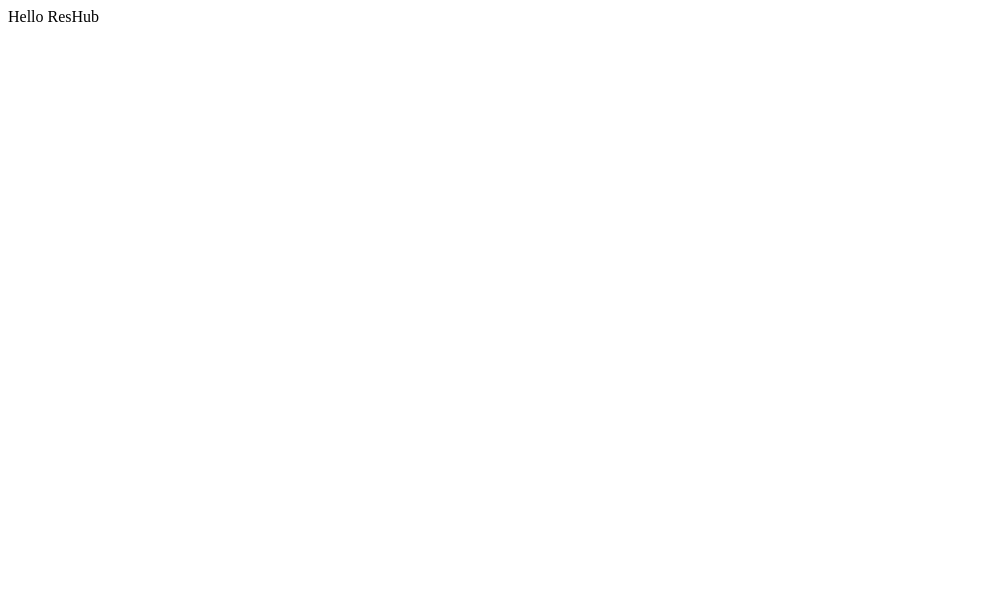
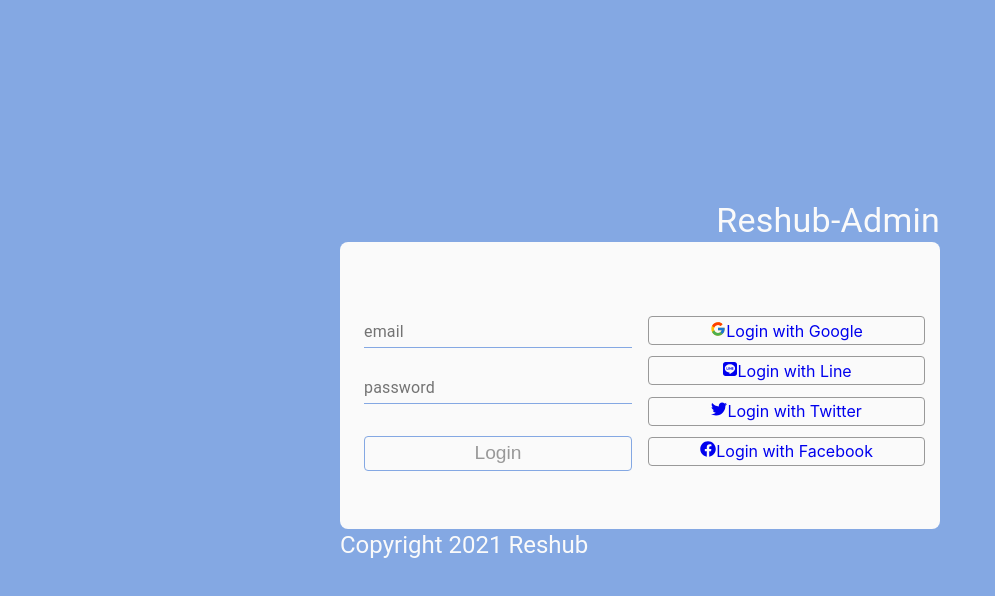
Before and after one commit to reservation-hub/reshub, a React (Create React App) app in the folder app/client/: page / in a window 1280 px wide. Shown: the top 596 px of the page, without its empty margins (0-995 px from the left). Built offline with nearby package versions, Linux system fonts and the light colour scheme.

Commit message:
add loginPage

```diff
--- a/app/client/package.json
+++ b/app/client/package.json
@@ -9,9 +9,7 @@
     "@testing-library/user-event": "^12.1.10",
     "axios": "^0.21.1",
     "moment": "^2.29.1",
-    "node-sass": "^6.0.1",
     "react": "^17.0.2",
-    "react-bootstrap": "^1.6.1",
     "react-dom": "^17.0.2",
     "react-icons": "^4.2.0",
     "react-paginate": "^7.1.3",
--- a/app/client/src/App.js
+++ b/app/client/src/App.js
@@ -1,11 +1,10 @@
 import React from 'react'
+import Auth from './pages/auth/Auth'
 
 function App() {
 
   return (
-    <div className="App">
-      Hello ResHub
-    </div>
+    <Auth />
   )
 }
 
--- /dev/null
+++ b/app/client/src/components/CommonStyle.js
@@ -0,0 +1,47 @@
+import { makeStyles } from '@material-ui/core/styles'
+
+const CommonStyle = makeStyles({
+  h255: {
+    height: '255px'
+  },
+  mt1: {
+    marginTop: '1rem'
+  },
+  mb1: {
+    marginBottom: '1rem'
+  },
+  mb2: {
+    marginBottom: '2rem'
+  },
+  bc: {
+    position: 'absolute',
+    top: '25%',
+    left: '25%',
+    right: '25%'
+  },
+  b1: {
+    width: '100%',
+    padding: '.32rem',
+    fontSize: '1.2rem',
+    border: '1px solid #84A8E3',
+    borderRadius: '.25rem',
+    backgroundColor: '#fafafa',
+    cursor: 'pointer',
+    color: '#999',
+    '&:hover': {
+      color: '#fafafa',
+      backgroundColor: '#84A8E3',
+      transition: '.3s ease'
+    }
+  },
+  a1: {
+    width: '100%',
+    marginTop: '.6888rem',
+    padding: '.2255rem',
+    border: '1px solid #999',
+    borderRadius: '.25rem',
+    textDecoration: 'none'
+  }
+})
+
+export default CommonStyle
--- /dev/null
+++ b/app/client/src/components/auth/LoginForm.js
@@ -0,0 +1,122 @@
+import React from 'react'
+import {
+  Grid,
+  Container,
+  TextField,
+  Typography
+} from '@material-ui/core'
+import { FcGoogle } from 'react-icons/fc'
+import {
+  FaFacebook,
+  FaTwitter,
+  FaLine
+} from 'react-icons/fa'
+// import { Link } from 'react-router-dom'
+import LoginStyle from './LoginStyle'
+import CommonStyle from '../CommonStyle'
+
+const Login = ({ value, setValue }) => {
+
+  const login = LoginStyle()
+  const common = CommonStyle()
+
+  return (
+    <main className={ login.loginRoot }>
+      <div className={ common.bc }>
+        {/* header area */}
+        <Container
+          maxWidth='sm'
+          align='right'
+          className={login.headerFooter}
+        >
+          <Typography variant='h4'>
+            Reshub-Admin
+          </Typography>
+        </Container>
+        {/* main contents */}
+        <Container maxWidth='sm'className={ login.formBox }>
+          <Grid
+            container
+            alignItems='center'
+            spacing={ 2 }
+            className={ common.h255 }
+          >
+            <Grid item xs>
+              <form>
+                <TextField
+                  label='email'
+                  name='email'
+                  autoComplete='off'
+                  placeholder='Enter Email'
+                  value={ value.email }
+                  onChange={ setValue }
+                  className={ login.input }
+                  fullWidth
+                />
+                <TextField
+                  label='password'
+                  name='password'
+                  type='password'
+                  autoComplete='off'
+                  placeholder='Enter Password'
+                  value={ value.password }
+                  onChange={ setValue }
+                  className={
+                    login.public +
+                    ' ' +
+                    login.input
+                  }
+                  fullWidth
+                />
+                <button className={ common.b1 }>
+                  Login
+                </button>
+              </form>
+            </Grid>
+            <Grid
+              container
+              item
+              xs
+              align='center'
+              direction='column'
+            >
+              <a href='#' className={ common.a1 }>
+                <span>
+                  { <FcGoogle /> }
+                </span>
+                <span>
+                  Login with Google
+                </span>
+              </a>
+              <a href='#' className={ common.a1 }>
+                <span>
+                  { <FaLine /> }
+                </span>
+                Login with Line
+              </a>
+              <a href='#' className={ common.a1 }>
+                { <FaTwitter /> }
+                Login with Twitter
+              </a>
+              <a href='#' className={ common.a1 }>
+                { <FaFacebook /> }
+                Login with Facebook
+              </a>
+            </Grid>
+          </Grid>
+        </Container>
+        {/* footer area */}
+        <Container
+          maxWidth='sm'
+          className={login.headerFooter}
+        >
+          <Typography variant='h5'>
+            Copyright 2021 Reshub
+          </Typography>
+        </Container>
+      </div>
+    </main>
+  )
+}
+
+export default Login
--- /dev/null
+++ b/app/client/src/components/auth/LoginStyle.js
@@ -0,0 +1,29 @@
+import { makeStyles } from '@material-ui/core/styles'
+
+const LoginStyle = makeStyles({
+  loginRoot: {
+    height: '100vh',
+    position: 'relative',
+    backgroundColor: '#84A8E3'
+  },
+  headerFooter: {
+    padding: '0',
+    color: '#FAFAFA'
+  },
+  formBox: {
+    padding: '1.5rem',
+    borderRadius: '.5rem',
+    backgroundColor: '#FAFAFA'
+  },
+  public: {
+    marginTop: '.5rem',
+    marginBottom: '2rem'
+  },
+  input: {
+    '& .MuiInput-underline:before': {
+      borderBottom: '1px solid #84A8E3'
+    }
+  }
+})
+
+export default LoginStyle
--- a/app/client/src/index.js
+++ b/app/client/src/index.js
@@ -4,6 +4,7 @@
 import reportWebVitals from './reportWebVitals'
 import store from './store/store'
 import { Provider } from 'react-redux'
+import './sass/index.css'
 
 ReactDOM.render(
   <React.StrictMode>
--- /dev/null
+++ b/app/client/src/pages/auth/Auth.js
@@ -0,0 +1,16 @@
+import React from 'react'
+import Login from '../../components/auth/LoginForm'
+import useInput from '../../utils/useInput'
+
+const Auth = () => {
+
+  const [value, setValue] = useInput({
+    email: '', password: ''
+  })
+
+  return(
+    <Login value={ value } setValue={ setValue } />
+  )
+}
+
+export default Auth
--- a/app/client/src/sass/App.css
+++ /dev/null
@@ -1,38 +0,0 @@
-.App {
-  text-align: center;
-}
-
-.App-logo {
-  height: 40vmin;
-  pointer-events: none;
-}
-
-@media (prefers-reduced-motion: no-preference) {
-  .App-logo {
-    animation: App-logo-spin infinite 20s linear;
-  }
-}
-
-.App-header {
-  background-color: #282c34;
-  min-height: 100vh;
-  display: flex;
-  flex-direction: column;
-  align-items: center;
-  justify-content: center;
-  font-size: calc(10px + 2vmin);
-  color: white;
-}
-
-.App-link {
-  color: #61dafb;
-}
-
-@keyframes App-logo-spin {
-  from {
-    transform: rotate(0deg);
-  }
-  to {
-    transform: rotate(360deg);
-  }
-}
--- a/app/client/src/store/actions/shopAction.js
+++ b/app/client/src/store/actions/shopAction.js
@@ -4,11 +4,11 @@
 
 import apiEndpoint from '../../utils/api/axios'
 import {
+  SHOP_FETCH_SUCCESS,
+  SHOP_GET_SUCCESS,
   SHOP_ADD_SUCCESS,
   SHOP_DELETE_SUCCESS,
   SHOP_EDIT_SUCCESS,
-  SHOP_FETCH_SUCCESS,
-  SHOP_GET_SUCCESS,
   SHOP_REQUEST_FAILURE,
   SHOP_REQUEST_START
 } from '../types/shopTypes'
```
Also changed, not shown: 2 other files (tests, documents, lock files or other folders).
